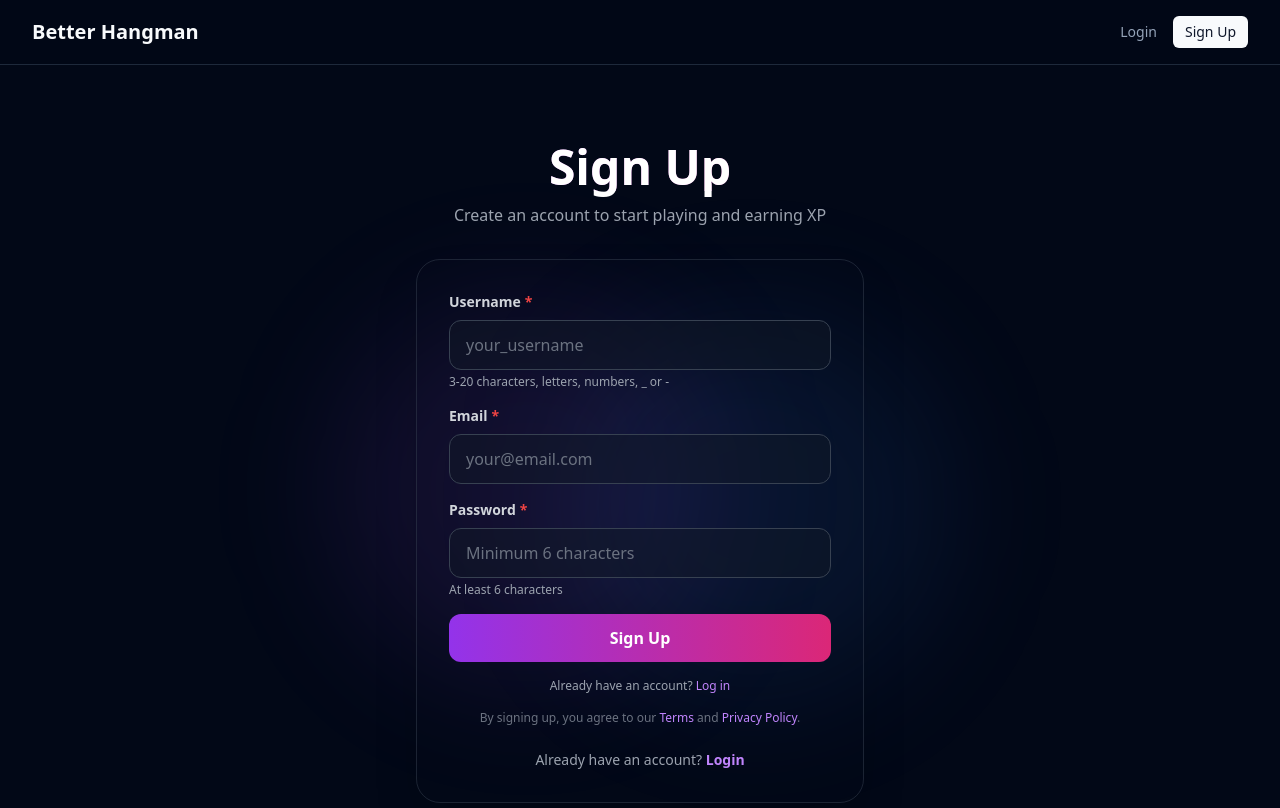
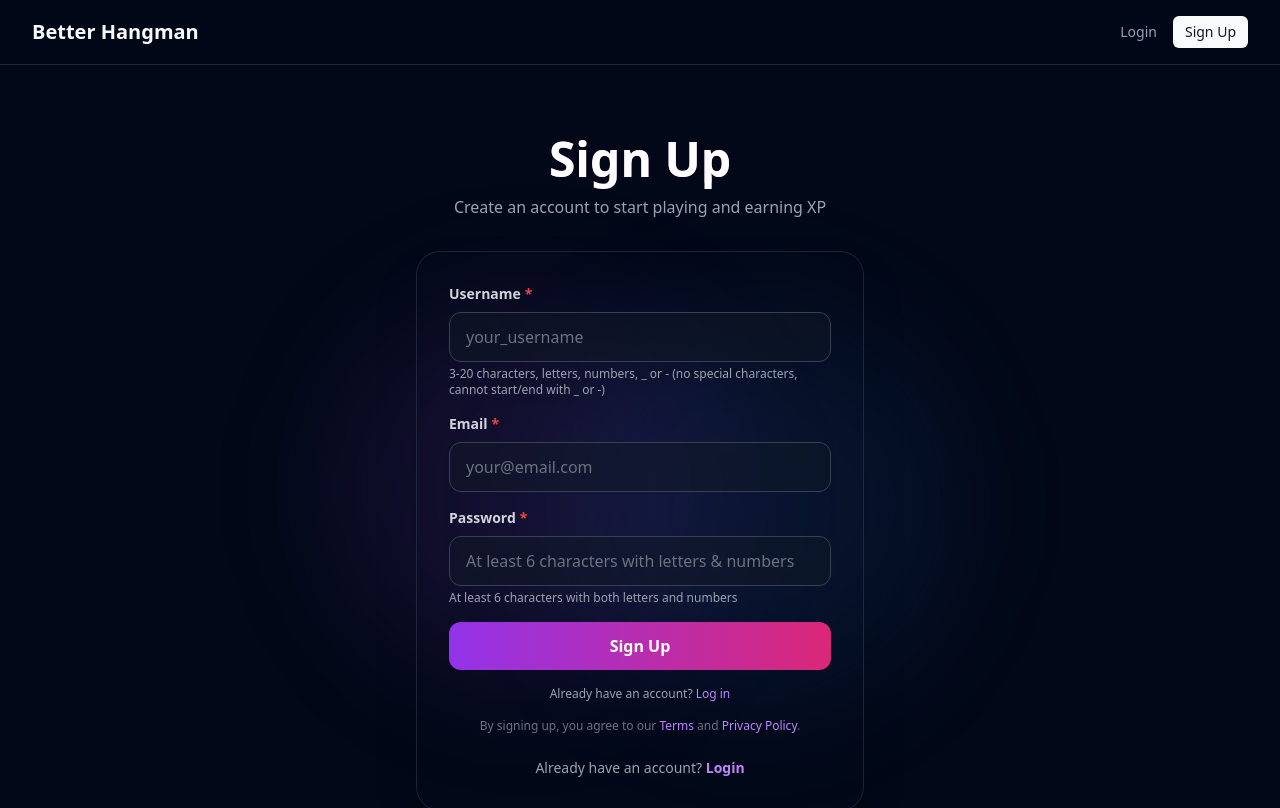
Before and after one commit to saucynandhu/betterhangman, a Next.js app in the folder better-hangman-nextjs/: page /signup in a window 1280 px wide. Shown: the top 808 px of the page. Built offline with nearby package versions, Linux system fonts and the light colour scheme; no server answers.

Commit message:
fixing email verification 01

```diff
--- a/better-hangman-nextjs/components/auth/SignupForm.tsx
+++ b/better-hangman-nextjs/components/auth/SignupForm.tsx
@@ -18,13 +18,26 @@ export default function SignupForm() {
   // Function to validate username
   const isValidUsername = (username: string) => {
     // Only allow alphanumeric, underscores, and hyphens
-    const usernameRegex = /^[a-zA-Z0-9_-]{3,20}$/;
-    return usernameRegex.test(username);
+    const usernameRegex = /^[A-Za-z0-9_-]{3,20}$/;
+    if (!usernameRegex.test(username)) {
+      return false;
+    }
+    // Additional validation: Cannot start or end with hyphen/underscore
+    if (/^[_-]|[-_]$/.test(username)) {
+      return false;
+    }
+    // No consecutive hyphens or underscores
+    if (/--|__|_-|-_/.test(username)) {
+      return false;
+    }
+    return true;
   };
 
   // Function to validate password
   const isValidPassword = (password: string) => {
-    return password.length >= 6;
+    if (password.length < 6) return false;
+    // Require at least one letter and one number
+    return /[A-Za-z]/.test(password) && /[0-9]/.test(password);
   };
 
   const handleSignup = async (e: React.FormEvent) => {
@@ -40,7 +53,7 @@ export default function SignupForm() {
     }
 
     if (!isValidPassword(password)) {
-      setError('Password must be at least 6 characters long');
+      setError('Password must be at least 6 characters long and include both letters and numbers');
       setLoading(false);
       return;
     }
@@ -161,12 +174,12 @@ export default function SignupForm() {
           required
           minLength={3}
           maxLength={20}
-          pattern="[a-zA-Z0-9_-]+"
+          pattern="[A-Za-z0-9_-]+"
           title="Username can only contain letters, numbers, underscores, and hyphens"
           className="w-full px-4 py-3 bg-gray-900/50 border border-gray-700 rounded-xl text-white placeholder-gray-500 focus:outline-none focus:border-purple-500 focus:ring-2 focus:ring-purple-500/20 transition"
           placeholder="your_username"
         />
-        <p className="mt-1 text-xs text-gray-400">3-20 characters, letters, numbers, _ or -</p>
+        <p className="mt-1 text-xs text-gray-400">3-20 characters, letters, numbers, _ or - (no special characters, cannot start/end with _ or -)</p>
       </div>
       <div>
         <label htmlFor="email" className="block text-sm font-semibold mb-2 text-gray-300">
@@ -198,9 +211,9 @@ export default function SignupForm() {
           minLength={6}
           autoComplete="new-password"
           className="w-full px-4 py-3 bg-gray-900/50 border border-gray-700 rounded-xl text-white placeholder-gray-500 focus:outline-none focus:border-purple-500 focus:ring-2 focus:ring-purple-500/20 transition"
-          placeholder="Minimum 6 characters"
+          placeholder="At least 6 characters with letters & numbers"
         />
-        <p className="mt-1 text-xs text-gray-400">At least 6 characters</p>
+        <p className="mt-1 text-xs text-gray-400">At least 6 characters with both letters and numbers</p>
       </div>
       <div className="space-y-4">
         <button
```
